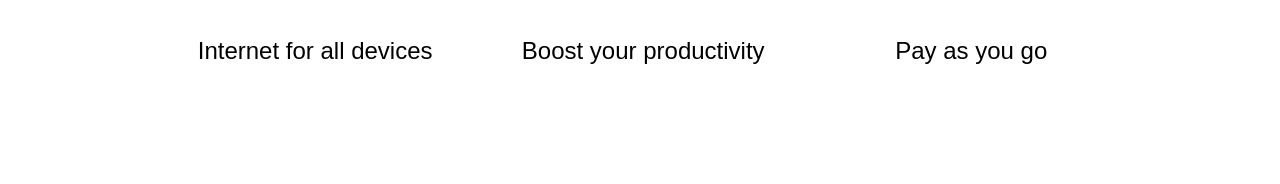
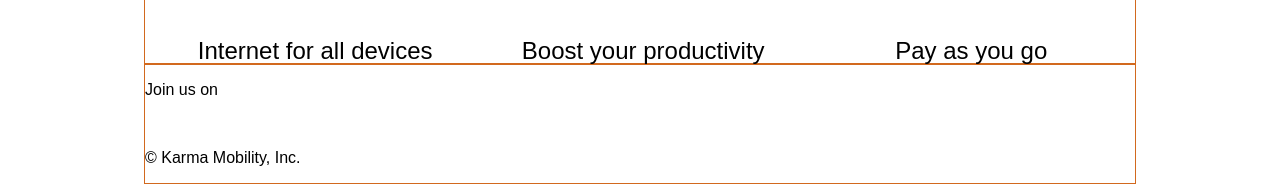
Before and after one commit to gfed53/startup-new, a plain HTML site: page index.html in a window 1280 px wide. Shown: the part 1077-1261 px from the top of the page. Before the commit the page ends 1142 px from the top, so only its background shows below. Drawn offline with Linux system fonts and the light colour scheme.

Commit message:
Added footer. Changed content height

```diff
--- a/css/style.css
+++ b/css/style.css
@@ -49,7 +49,7 @@ div {
 
 /*.top-navigation >*/ .content {
 	width: 62rem;
-	height: 4.375rem;
+	/*height: 4.375rem;*/
 	margin: 0 auto;
 	/*padding: 0px 15px;*/
 
@@ -174,7 +174,7 @@ div {
 	margin-right: -.4em;
 }
 
-.icon-seg img {
+.the-footer {
 
 }
 
--- a/index.html
+++ b/index.html
@@ -49,6 +49,15 @@
 		</div>
 
 	</section>
+	<footer class="the-footer">
+		<div class="content">
+			<p>Join us on</p>
+			<a href=""><img src=""></a>
+			<a href=""><img src=""></a>
+			<a href=""><img src=""></a>
+			<p>© Karma Mobility, Inc.</p>
+		</div>
+	</footer>
 </body>
 </html>
 <!--Make sure to add and commit! :P-->
```
